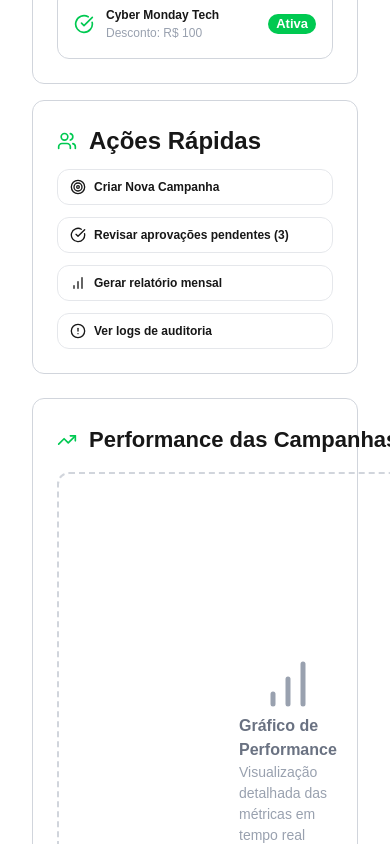
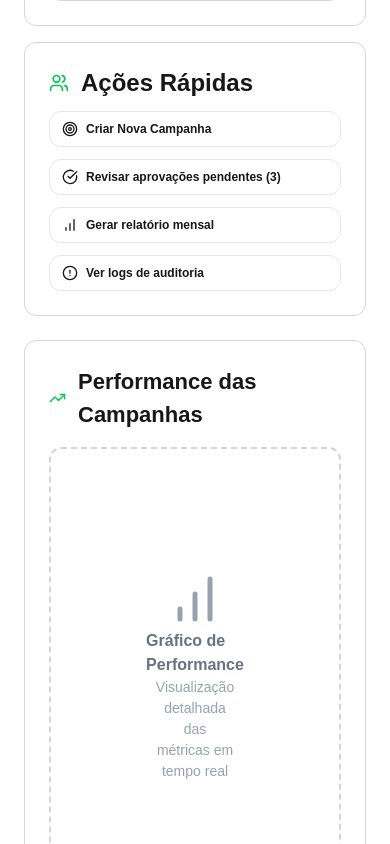
Before and after one commit to JohannPDaniel/Meu-projeto, a Next.js app: page /dashboard in a window 390 px wide. Shown: the part 1156-2000 px from the top of the page. Built offline with nearby package versions, Linux system fonts and the light colour scheme.

Commit message:
arrumando a responsividade da pagina de dashboard

```diff
--- a/src/app/dashboard/page.tsx
+++ b/src/app/dashboard/page.tsx
@@ -1,9 +1,17 @@
-import { AlertCircle, BarChart, CheckCircle, Clock3, Target, TrendingUp, Users } from 'lucide-react';
+import {
+	AlertCircle,
+	BarChart,
+	CheckCircle,
+	Clock3,
+	Target,
+	TrendingUp,
+	Users,
+} from 'lucide-react';
 import { AppLayout } from '../../components/appLayout';
+import { Campanhas } from '../../components/dashboard/campanhas';
 import { infoDashboard } from '../../components/dashboard/infoDashboard';
 import { PainelDashboard } from '../../components/dashboard/painelDashboard';
-import { Campanhas } from "../../components/dashboard/campanhas";
-import { RapidAction } from "../../components/dashboard/RapidAction";
+import { RapidAction } from '../../components/dashboard/RapidAction';
 
 export default function Dashboard() {
 	return (
@@ -91,16 +99,16 @@ export default function Dashboard() {
 				</div>
 			</div>
 
-			<div className='grid gap-4 border border-gray-300 p-6 rounded-[12px]'>
+			<div className='grid items-center gap-4 border border-gray-300 p-6 rounded-[12px]'>
 				<div className='flex items-center gap-3 '>
 					<TrendingUp className='w-5 h-5 text-green-500' />
 					<h1 className='text-[22px] font-bold'>Performance das Campanhas</h1>
 				</div>
 
-				<div className='w-full h-auto flex flex-col items-center justify-center border-2 border-dashed border-gray-300 rounded-xl p-45'>
+				<div className='min-w-full flex flex-col items-center justify-center border-2 border-dashed border-gray-300 rounded-xl xss:p-20 xs:p-30 sm:p-40 md:p-50 lg:p-60 xl:p-80'>
 					<BarChart className='w-15 h-15 text-gray-400' />
 					<h3 className='font-bold text-gray-500'>Gráfico de Performance</h3>
-					<p className='text-[14px] text-gray-400'>
+					<p className='text-[14px] text-center text-gray-400'>
 						Visualização detalhada das métricas em tempo real
 					</p>
 				</div>
--- a/src/components/appLayout.tsx
+++ b/src/components/appLayout.tsx
@@ -12,7 +12,7 @@ export function AppLayout({ children }: AppLayoutProps) {
 			<Header />
 			<div className='flex flex-1 pt-16 z-0'>
 				<NavBar />
-				<main className='flex-1 flex flex-col gap-6 p-8 overflow-auto mb-25'>{children}</main>
+				<main className='flex-1 flex flex-col gap-6 p-6 overflow-auto mb-25'>{children}</main>
 				<NavBarMobile />
 			</div>
 		</div>
```
